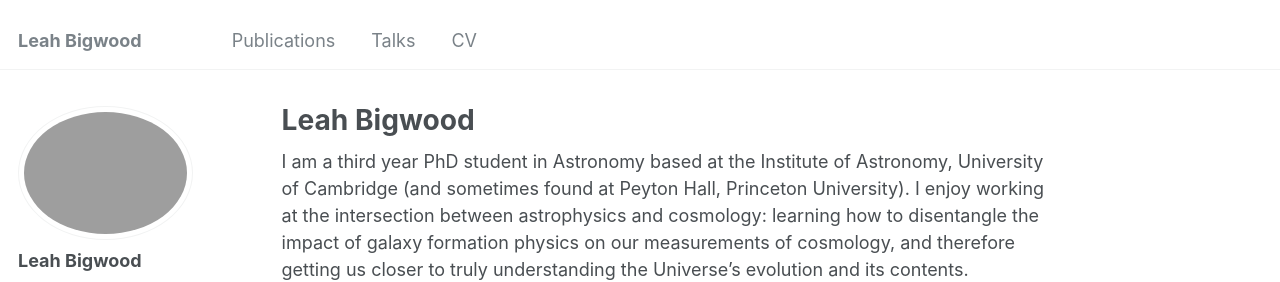
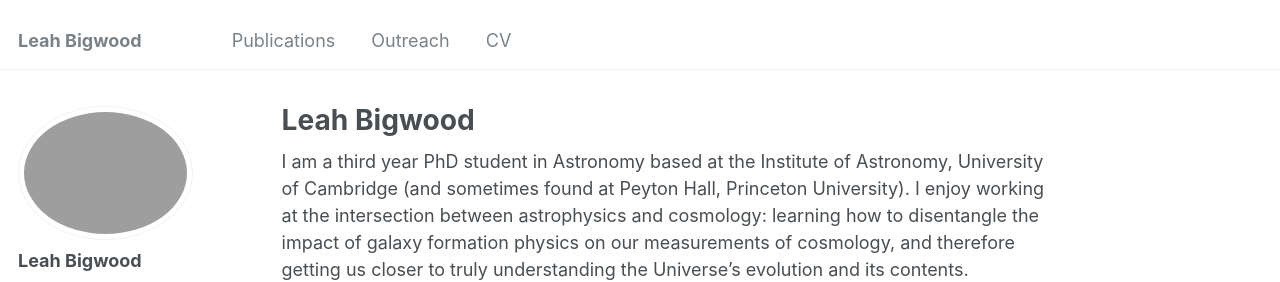
Before and after one commit to leahbigwood/leahbigwood.github.io, a Jekyll site: the page built from _pages/about.md, in a window 1280 px wide. Shown: the top 282 px of the page. Built offline with Jekyll 4.4.1, drawn with Linux system fonts in a browser that asks for light colours; some web fonts are replaced.

Commit message:
Update navigation.yml

```diff
--- a/_data/navigation.yml
+++ b/_data/navigation.yml
@@ -8,8 +8,8 @@ main:
   - title: "Publications"
     url: /publications/
 
-  - title: "Talks"
-    url: /talks/
+  - title: "Outreach"
+    url: /outreach/
 
   - title: "CV"
     url: /cv/
```
